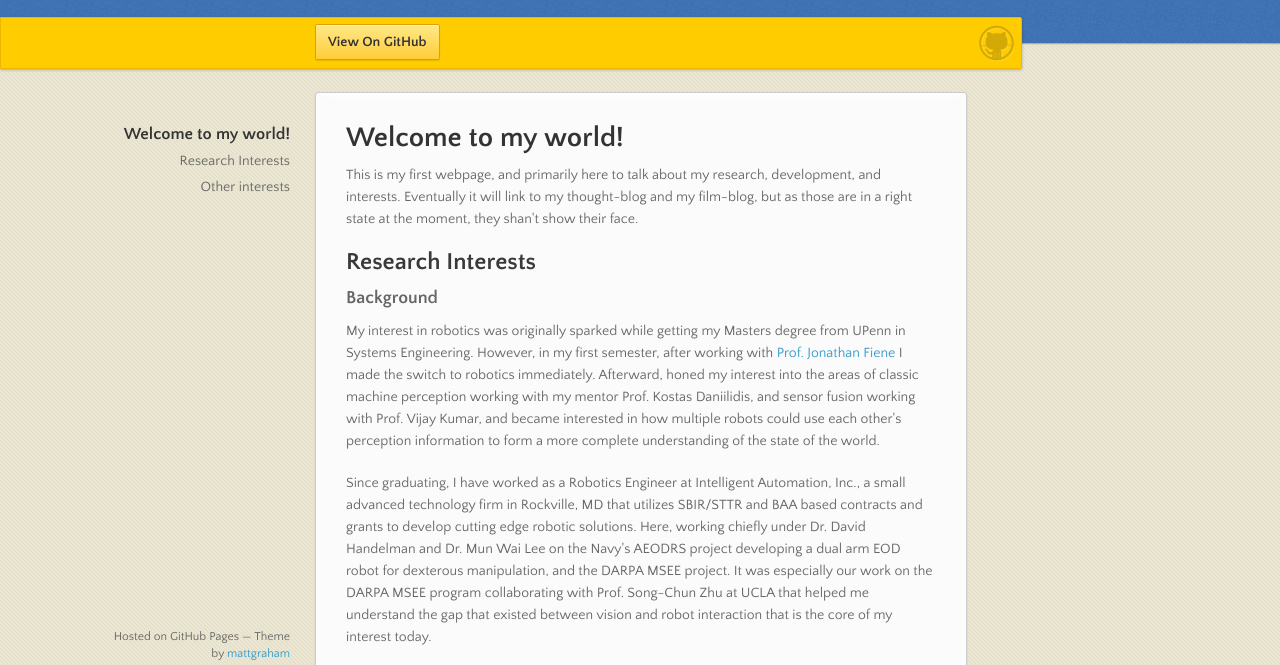
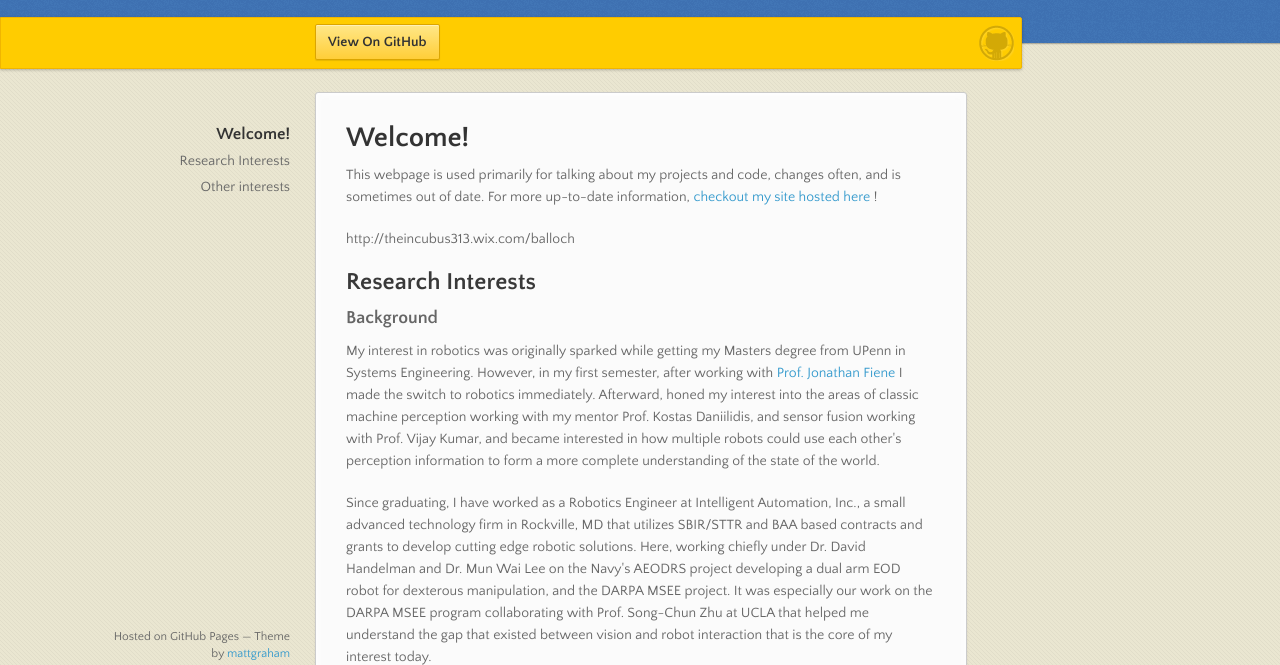
Before and after one commit to balloch/physincubus.github.io, a plain HTML site: page index.html in a window 1280 px wide. Shown: the part 98-763 px from the top of the page. Drawn offline with nearby package versions, Linux system fonts and the light colour scheme.

Commit message:
add link to new site (at wix, change once there is a better site)

```diff
--- a/index.html
+++ b/index.html
@@ -33,9 +33,12 @@
       </nav>
       <section>
         <h1>
-<a id="welcome-to-my-world" class="anchor" href="#welcome-to-my-world" aria-hidden="true"><span class="octicon octicon-link"></span></a>Welcome to my world!</h1>
+<a id="welcome" class="anchor" href="#welcome-to-my-world" aria-hidden="true"><span class="octicon octicon-link"></span></a>Welcome!</h1>
 
-<p>This is my first webpage, and primarily here to talk about my research, development, and interests. Eventually it will link to my thought-blog and my film-blog, but as those are in a right state at the moment, they shan't show their face.</p>
+<p>This webpage is used primarily for talking about my projects and code, changes often, and is sometimes out of date. For more up-to-date information, <a href="http://theincubus313.wix.com/balloch" class="link"> checkout my site hosted here </a>! </p>
+
+http://theincubus313.wix.com/balloch
+</p>
 
 <h2>
 <a id="research-interests" class="anchor" href="#research-interests" aria-hidden="true"><span class="octicon octicon-link"></span></a>Research Interests</h2>
```
